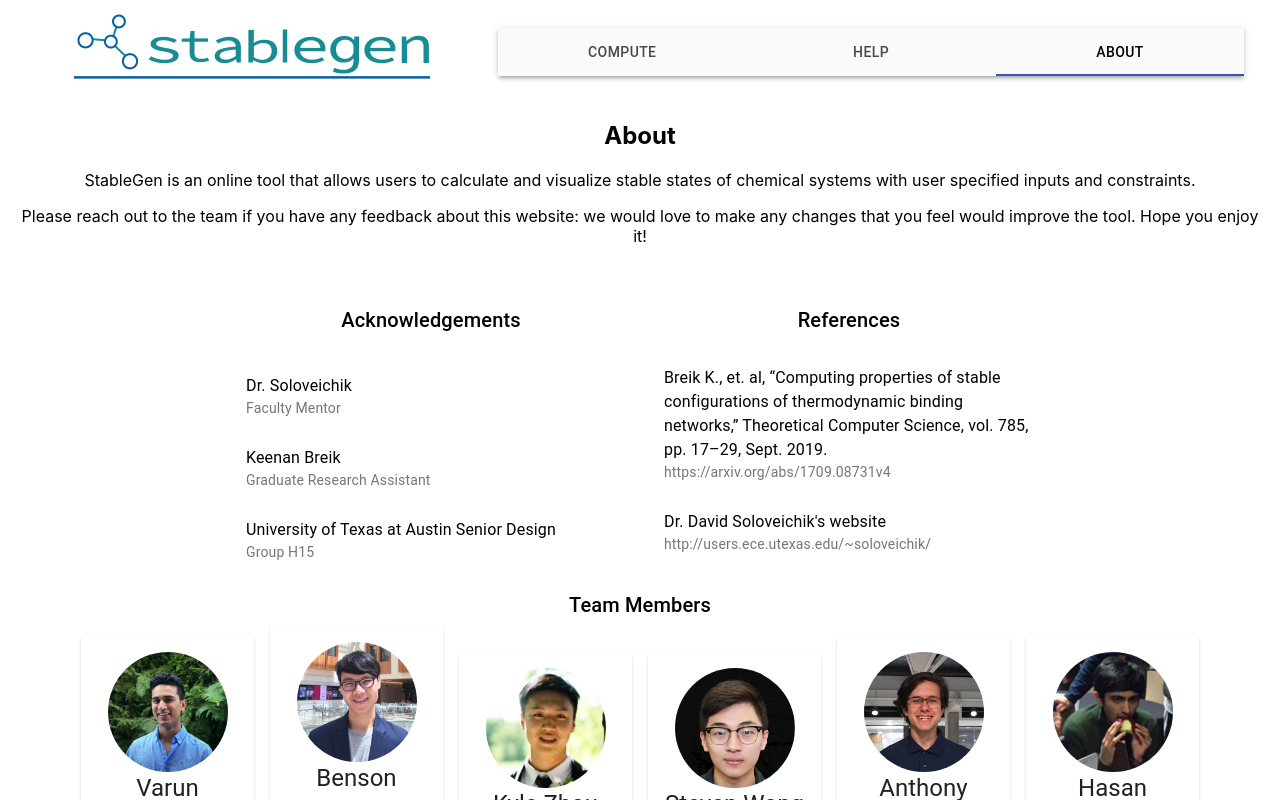
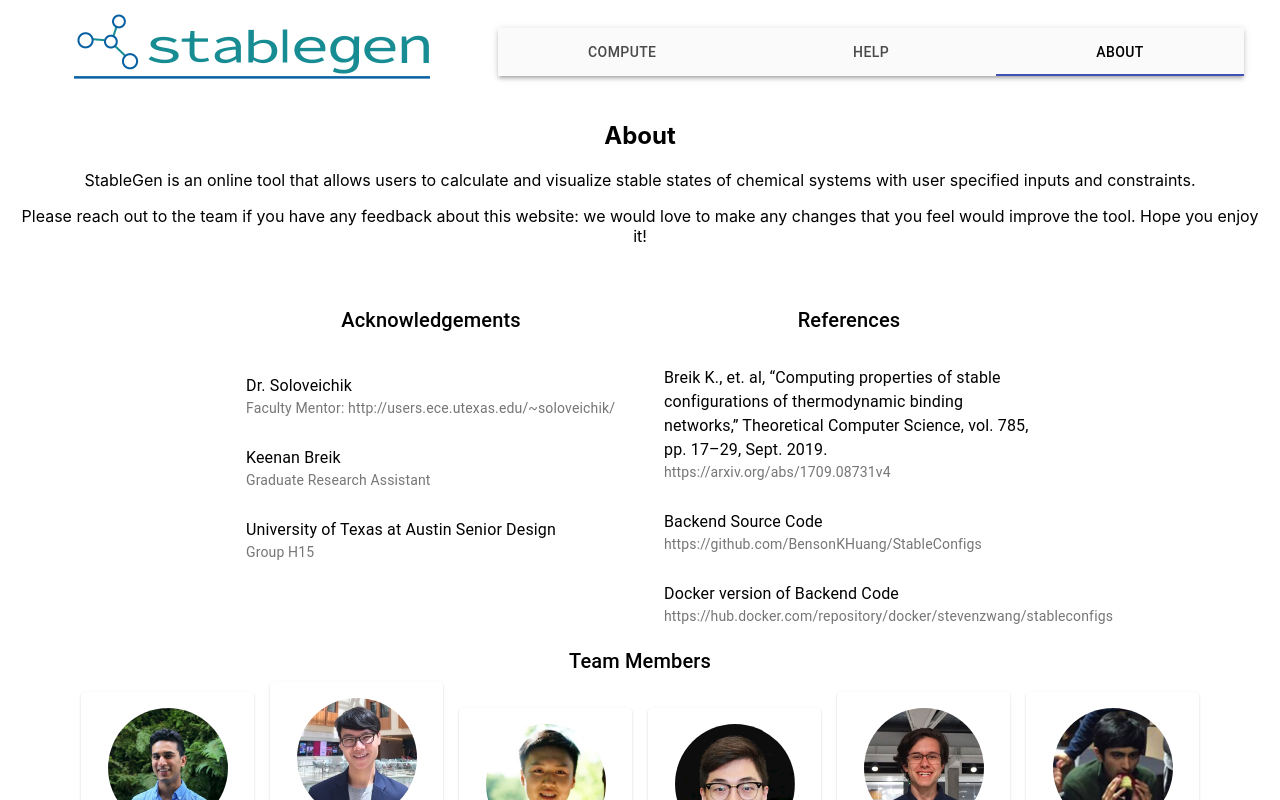
Before and after one commit to stevenwang5689/stable-gen, a React (Create React App) app: page /about in a window 1280 px wide. Shown: the top 800 px of the page. Built offline with nearby package versions, Linux system fonts and the light colour scheme.

Commit message:
added backend repo and docker

```diff
--- a/src/components/about.js
+++ b/src/components/about.js
@@ -80,7 +80,8 @@ function About() {
                                   <ListItem>
                                       <ListItemText
                                           primary="Dr. Soloveichik"
-                                          secondary="Faculty Mentor"
+                                          secondary={"Faculty Mentor: " +
+                                          "http://users.ece.utexas.edu/~soloveichik/"}
                                       />
                                   </ListItem>
 
@@ -116,13 +117,20 @@ function About() {
                                   secondary={"https://arxiv.org/abs/1709.08731v4"}
                               />
                           </ListItem>
+                          <ListItem>
+                              <ListItemText
+                                  primary="Backend Source Code"
+                                  secondary={"https://github.com/BensonKHuang/StableConfigs"}
+                              />
+                          </ListItem>
 
                           <ListItem>
                               <ListItemText
-                                  primary="Dr. David Soloveichik's website"
-                                  secondary="http://users.ece.utexas.edu/~soloveichik/"
+                                  primary="Docker version of Backend Code"
+                                  secondary={"https://hub.docker.com/repository/docker/stevenzwang/stableconfigs"}
                               />
                           </ListItem>
+
                       </div>
 
                   </Grid>
```
